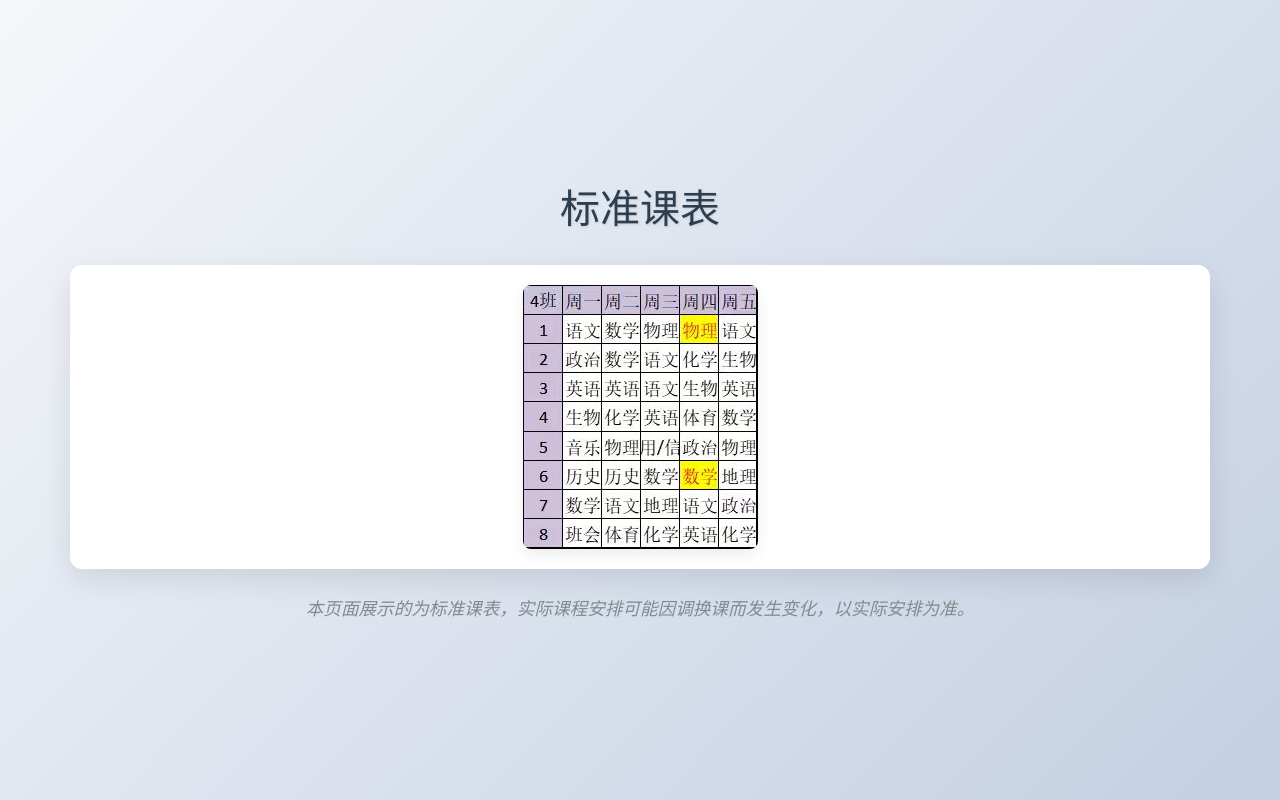
After one commit to DongSX1217/HomeworkBoard, a Python web app: template templates/class_schedule.html in a window 1280 px wide. The commit adds this page. Run offline with Jinja, Linux system fonts and the light colour scheme; the template is opened without the code that fills it, so the values that code supplies are empty.

Commit message:
改进home页，更新课表

```diff
--- /dev/null
+++ b/templates/class_schedule.html
@@ -0,0 +1,140 @@
+    <!DOCTYPE html>
+<html lang="zh-CN">
+<head>
+    <meta charset="UTF-8">
+    <meta name="viewport" content="width=device-width, initial-scale=1.0">
+    <title>课表</title>
+    <style>
+        * {
+            margin: 0;
+            padding: 0;
+            box-sizing: border-box;
+        }
+
+        body {
+            font-family: 'Segoe UI', Tahoma, Geneva, Verdana, sans-serif;
+            background: linear-gradient(135deg, #f5f7fa 0%, #c3cfe2 100%);
+            min-height: 100vh;
+            display: flex;
+            flex-direction: column;
+            align-items: center;
+            justify-content: center;
+            padding: 20px;
+            color: #333;
+        }
+
+        .container {
+            max-width: 1200px;
+            width: 100%;
+            text-align: center;
+        }
+
+        h1 {
+            margin-bottom: 30px;
+            font-weight: 300;
+            font-size: 2.5rem;
+            color: #2c3e50;
+            text-shadow: 1px 1px 3px rgba(0,0,0,0.1);
+        }
+
+        .image-container {
+            background-color: white;
+            border-radius: 12px;
+            box-shadow: 0 10px 30px rgba(0, 0, 0, 0.1);
+            padding: 20px;
+            margin: 0 auto;
+            max-width: 95%;
+            transition: transform 0.3s ease;
+        }
+
+        .image-container:hover {
+            transform: translateY(-5px);
+        }
+
+        .responsive-image {
+            max-width: 100%;
+            height: auto;
+            border-radius: 8px;
+            display: block;
+            margin: 0 auto;
+            box-shadow: 0 5px 15px rgba(0, 0, 0, 0.08);
+        }
+
+        .image-info {
+            margin-top: 25px;
+            font-style: italic;
+            color: #7f8c8d;
+            font-size: 1.1rem;
+            line-height: 1.6;
+        }
+
+        .orientation-hint {
+            margin-top: 30px;
+            font-size: 0.9rem;
+            color: #95a5a6;
+            display: none;
+        }
+
+        @media (max-width: 768px) {
+            h1 {
+                font-size: 1.8rem;
+            }
+
+            .image-info {
+                font-size: 1rem;
+            }
+
+            .orientation-hint {
+                display: block;
+            }
+        }
+
+        @media (max-height: 500px) and (orientation: landscape) {
+            body {
+                padding: 10px;
+            }
+
+            h1 {
+                margin-bottom: 15px;
+                font-size: 1.5rem;
+            }
+
+            .image-container {
+                padding: 10px;
+            }
+        }
+    </style>
+</head>
+<body>
+    <div class="container">
+        <h1>标准课表</h1>
+
+        <div class="image-container">
+            <!-- 这里可以替换为您自己的图片URL -->
+            <img src="/static/课表/标准课表.jpg"
+                 alt="课表" class="responsive-image">
+        </div>
+
+        <p class="image-info">本页面展示的为标准课表，实际课程安排可能因调换课而发生变化，以实际安排为准。</p>
+
+        <p class="orientation-hint">提示：横屏或竖屏均可查看图片</p>
+    </div>
+
+    <script>
+        // 简单的交互效果：点击图片可以放大/缩小
+        document.addEventListener('DOMContentLoaded', function() {
+            const image = document.querySelector('.responsive-image');
+
+            image.addEventListener('click', function() {
+                if (image.style.transform === 'scale(1.5)') {
+                    image.style.transform = 'scale(1)';
+                    image.style.cursor = 'zoom-in';
+                } else {
+                    image.style.transform = 'scale(1.5)';
+                    image.style.cursor = 'zoom-out';
+                }
+            });
+        });
+    </script>
+</body>
+</html>
```
Also changed, not shown: app.py (+7 -3 lines), templates/home.html (+31 -6 lines), static/课表/标准课表.jpg (added).
